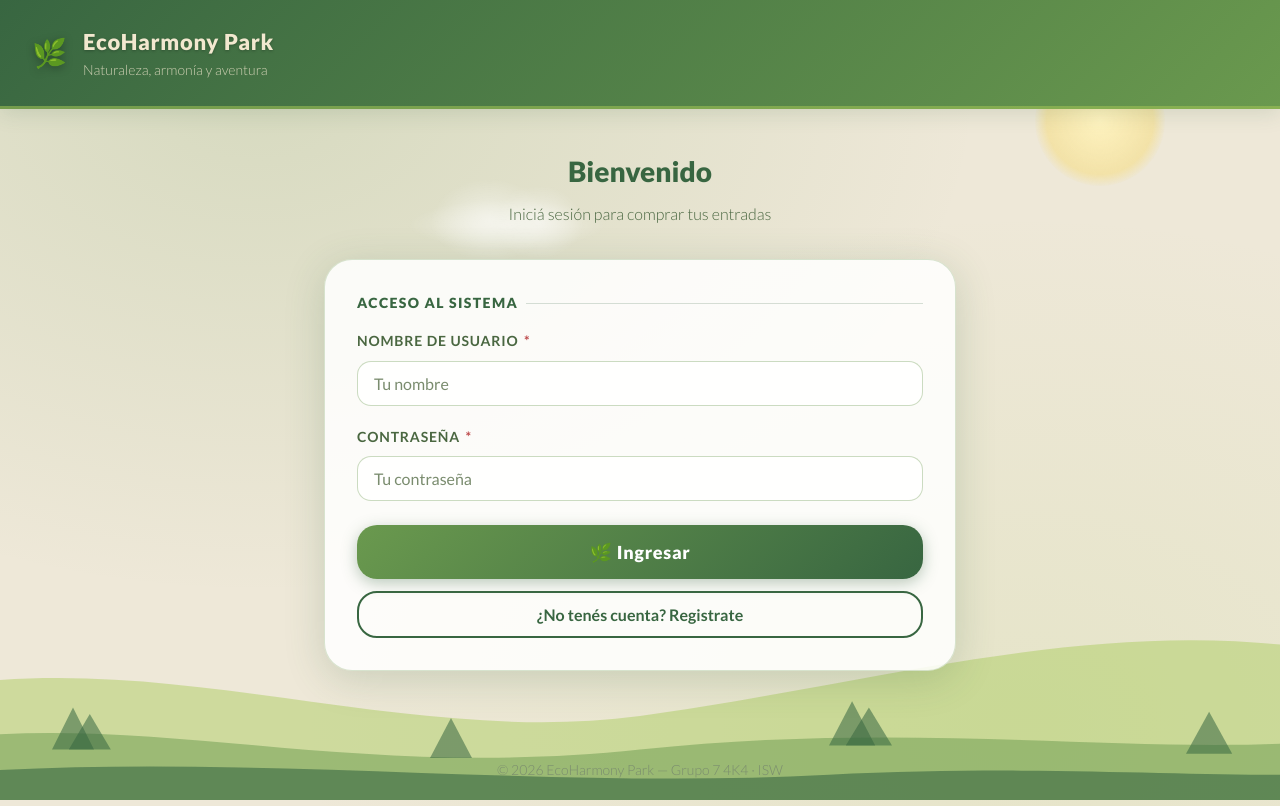
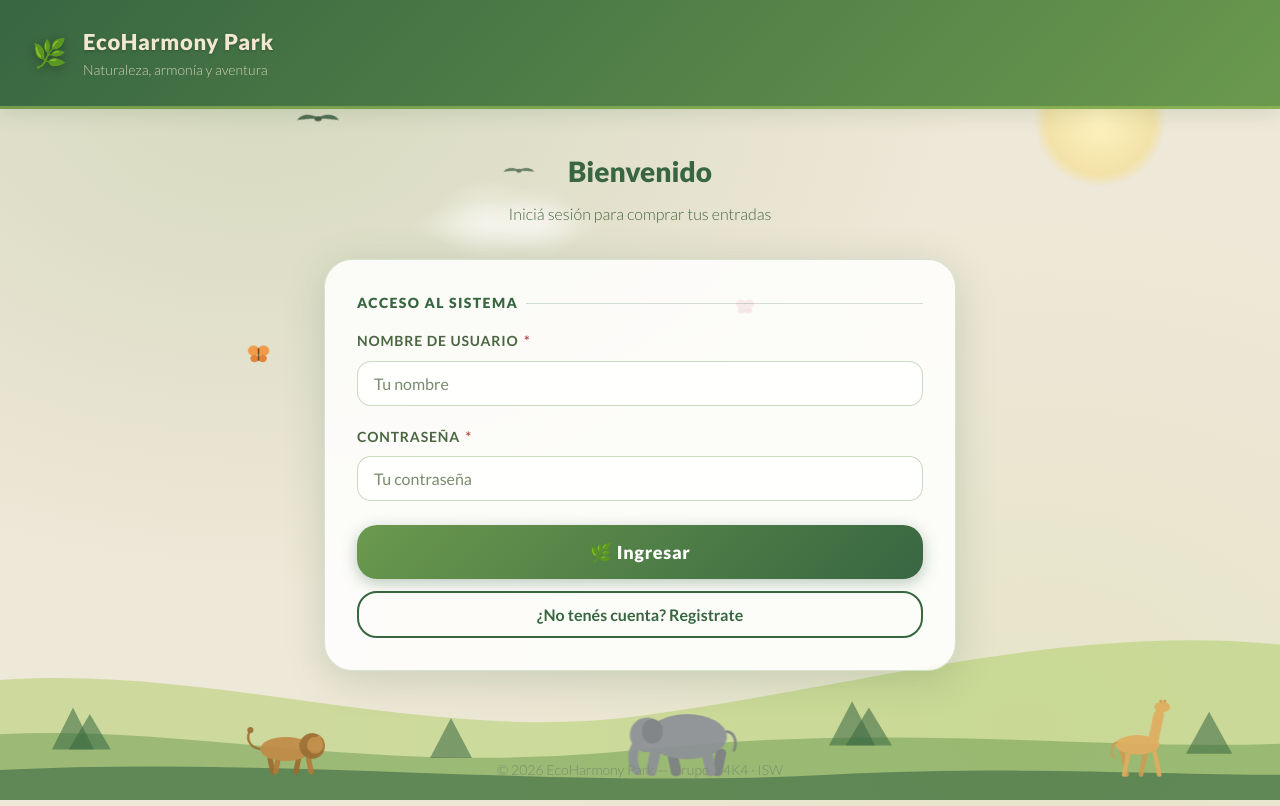
Before and after one commit to facundoRiccio/ISW_4K4_G7_1Q_2026, a React (Vite) app in the folder trabajos_practicos_evaluables/trabajo_evaluable_6/entrega-tp-6/frontend/: page / in a window 1280 px wide. Built offline with nearby package versions, Linux system fonts and the light colour scheme.

Commit message:
feat: ambiente animado del parque (león, elefante y jirafa caminando, pájaros y mariposas)

```diff
--- a/trabajos_practicos_evaluables/trabajo_evaluable_6/entrega-tp-6/frontend/src/components/ParkBackdrop.jsx
+++ b/trabajos_practicos_evaluables/trabajo_evaluable_6/entrega-tp-6/frontend/src/components/ParkBackdrop.jsx
@@ -46,6 +46,115 @@ const ParkBackdrop = () => {
           d='M0,300 C300,268 600,312 900,296 C1140,284 1300,304 1440,292 L1440,320 L0,320 Z'
         />
       </svg>
+
+      {/* León caminando: silueta SVG con patas que se mueven (no es un emoji) */}
+      <div className='creature walker'>
+        <svg className='walker__svg' viewBox='0 0 130 90' xmlns='http://www.w3.org/2000/svg'>
+          <g className='walker__body'>
+            {/* cola */}
+            <path d='M32 44 C 16 42 12 26 20 20' fill='none' stroke='#9c6b2f' strokeWidth='3' strokeLinecap='round' />
+            <circle cx='19' cy='19' r='4' fill='#9c6b2f' />
+            {/* patas (se balancean alternadas) */}
+            <rect className='leg leg-b' x='41' y='54' width='7' height='24' rx='3.5' fill='#9c6b2f' />
+            <rect className='leg leg-a' x='53' y='54' width='7' height='24' rx='3.5' fill='#b5793a' />
+            <rect className='leg leg-a' x='80' y='54' width='7' height='24' rx='3.5' fill='#9c6b2f' />
+            <rect className='leg leg-b' x='92' y='54' width='7' height='24' rx='3.5' fill='#b5793a' />
+            {/* cuerpo */}
+            <ellipse cx='66' cy='44' rx='34' ry='16' fill='#c08a45' />
+            {/* melena + cabeza + oreja */}
+            <circle cx='101' cy='40' r='17' fill='#9c6b2f' />
+            <circle cx='105' cy='39' r='11' fill='#c08a45' />
+            <circle cx='110' cy='30' r='3.5' fill='#c08a45' />
+          </g>
+        </svg>
+      </div>
+
+      {/* Elefante caminando (silueta SVG, sentido contrario al león) */}
+      <div className='creature walker walker--elephant'>
+        <svg className='walker__svg' viewBox='0 0 150 100' xmlns='http://www.w3.org/2000/svg'>
+          <g className='walker__body'>
+            {/* patas */}
+            <rect className='leg leg-b' x='34' y='60' width='12' height='32' rx='5' fill='#7d7f86' />
+            <rect className='leg leg-a' x='52' y='60' width='12' height='32' rx='5' fill='#8d9098' />
+            <rect className='leg leg-a' x='92' y='60' width='12' height='32' rx='5' fill='#7d7f86' />
+            <rect className='leg leg-b' x='110' y='60' width='12' height='32' rx='5' fill='#8d9098' />
+            {/* cuerpo */}
+            <ellipse cx='80' cy='46' rx='46' ry='26' fill='#8d9098' />
+            {/* cabeza */}
+            <circle cx='126' cy='44' r='20' fill='#8d9098' />
+            {/* oreja */}
+            <ellipse cx='120' cy='40' rx='12' ry='14' fill='#7d7f86' />
+            {/* trompa */}
+            <path d='M140 50 C 150 60 150 78 142 88 C 138 92 132 90 134 84 C 138 74 138 62 132 56' fill='#8d9098' />
+            {/* cola */}
+            <path d='M34 40 C 24 42 22 54 26 62' fill='none' stroke='#7d7f86' strokeWidth='3' strokeLinecap='round' />
+          </g>
+        </svg>
+      </div>
+
+      {/* Jirafa caminando (silueta SVG, alta y lenta) */}
+      <div className='creature walker walker--giraffe'>
+        <svg className='walker__svg' viewBox='0 0 120 140' xmlns='http://www.w3.org/2000/svg'>
+          <g className='walker__body'>
+            {/* patas largas */}
+            <rect className='leg leg-b' x='34' y='86' width='7' height='44' rx='3.5' fill='#cf9b52' />
+            <rect className='leg leg-a' x='46' y='86' width='7' height='44' rx='3.5' fill='#e0ad60' />
+            <rect className='leg leg-a' x='72' y='86' width='7' height='44' rx='3.5' fill='#cf9b52' />
+            <rect className='leg leg-b' x='84' y='86' width='7' height='44' rx='3.5' fill='#e0ad60' />
+            {/* cuerpo */}
+            <ellipse cx='62' cy='80' rx='34' ry='15' fill='#e0ad60' />
+            {/* cuello */}
+            <rect x='82' y='26' width='16' height='60' rx='8' fill='#e0ad60' transform='rotate(12 90 56)' />
+            {/* cabeza */}
+            <ellipse cx='100' cy='22' rx='12' ry='8' fill='#e0ad60' />
+            {/* osiconos (cuernitos) */}
+            <circle cx='98' cy='13' r='2.4' fill='#cf9b52' />
+            <circle cx='104' cy='13' r='2.4' fill='#cf9b52' />
+            {/* cola */}
+            <path d='M30 76 C 20 80 20 94 26 100' fill='none' stroke='#cf9b52' strokeWidth='3' strokeLinecap='round' />
+          </g>
+        </svg>
+      </div>
+
+      {/* Pájaros con aleteo real */}
+      <div className='creature bird-fly bird-fly--1'>
+        <svg className='bird__svg' viewBox='0 0 44 24' xmlns='http://www.w3.org/2000/svg'>
+          <path className='bird__wing bird__wing--l' d='M22 13 Q 12 3 2 9 Q 13 11 22 14 Z' fill='#3a5a40' />
+          <path className='bird__wing bird__wing--r' d='M22 13 Q 32 3 42 9 Q 31 11 22 14 Z' fill='#3a5a40' />
+          <ellipse cx='22' cy='14' rx='3.5' ry='2.4' fill='#2f4a35' />
+        </svg>
+      </div>
+      <div className='creature bird-fly bird-fly--2'>
+        <svg className='bird__svg' viewBox='0 0 44 24' xmlns='http://www.w3.org/2000/svg'>
+          <path className='bird__wing bird__wing--l' d='M22 13 Q 12 3 2 9 Q 13 11 22 14 Z' fill='#3a5a40' />
+          <path className='bird__wing bird__wing--r' d='M22 13 Q 32 3 42 9 Q 31 11 22 14 Z' fill='#3a5a40' />
+          <ellipse cx='22' cy='14' rx='3.5' ry='2.4' fill='#2f4a35' />
+        </svg>
+      </div>
+
+      {/* Mariposas revoloteando (vuelo en zigzag + aleteo) */}
+      <div className='creature butterfly butterfly--1'>
+        <svg className='butterfly__svg' viewBox='0 0 30 26' xmlns='http://www.w3.org/2000/svg'>
+          <g className='butterfly__wing'>
+            <ellipse cx='9' cy='9' rx='7' ry='6' fill='#ef9b4a' />
+            <ellipse cx='10' cy='18' rx='5' ry='4.2' fill='#e2843a' />
+            <ellipse cx='21' cy='9' rx='7' ry='6' fill='#ef9b4a' />
+            <ellipse cx='20' cy='18' rx='5' ry='4.2' fill='#e2843a' />
+          </g>
+          <rect x='14.2' y='6' width='1.6' height='15' rx='0.8' fill='#5a3b1a' />
+        </svg>
+      </div>
+      <div className='creature butterfly butterfly--2'>
+        <svg className='butterfly__svg' viewBox='0 0 30 26' xmlns='http://www.w3.org/2000/svg'>
+          <g className='butterfly__wing'>
+            <ellipse cx='9' cy='9' rx='7' ry='6' fill='#cf5b6e' />
+            <ellipse cx='10' cy='18' rx='5' ry='4.2' fill='#bc4749' />
+            <ellipse cx='21' cy='9' rx='7' ry='6' fill='#cf5b6e' />
+            <ellipse cx='20' cy='18' rx='5' ry='4.2' fill='#bc4749' />
+          </g>
+          <rect x='14.2' y='6' width='1.6' height='15' rx='0.8' fill='#5a3b1a' />
+        </svg>
+      </div>
     </div>
   )
 }
--- a/trabajos_practicos_evaluables/trabajo_evaluable_6/entrega-tp-6/frontend/src/index.css
+++ b/trabajos_practicos_evaluables/trabajo_evaluable_6/entrega-tp-6/frontend/src/index.css
@@ -179,6 +179,180 @@ svg {
 @keyframes drift {
   from { transform: translateX(-260px); }
   to { transform: translateX(100vw); }
+}
+
+/* ── Criaturas del parque (SVG con movimiento real) ── */
+.creature {
+  position: absolute;
+  left: 0;
+  top: 0;
+  z-index: 1;
+  pointer-events: none;
+  will-change: transform;
+}
+
+.creature svg {
+  display: block;
+  width: 100%;
+  height: auto;
+  overflow: visible;
+}
+
+/* León que camina sobre las colinas */
+.walker {
+  bottom: 2vh;
+  top: auto;
+  width: 98px;
+  opacity: 0.92;
+  animation: walk-ltr 44s linear infinite;
+  animation-delay: -6s;
+}
+
+.walker__body {
+  transform-box: fill-box;
+  transform-origin: center;
+  animation: walker-bob 0.6s ease-in-out infinite;
+}
+
+.leg {
+  transform-box: fill-box;
+  transform-origin: 50% 0%;
+}
+
+.leg-a { animation: leg-a 0.6s ease-in-out infinite; }
+.leg-b { animation: leg-b 0.6s ease-in-out infinite; }
+
+@keyframes leg-a {
+  0%, 100% { transform: rotate(16deg); }
+  50% { transform: rotate(-16deg); }
+}
+
+@keyframes leg-b {
+  0%, 100% { transform: rotate(-16deg); }
+  50% { transform: rotate(16deg); }
+}
+
+@keyframes walker-bob {
+  0%, 100% { transform: translateY(0); }
+  50% { transform: translateY(-2px); }
+}
+
+@keyframes walk-ltr {
+  from { transform: translateX(-16vw); }
+  to { transform: translateX(116vw); }
+}
+
+/* Elefante: más grande, lento y en sentido contrario (espejado) */
+.walker--elephant {
+  width: 130px;
+  animation: walk-rtl-walker 60s linear infinite;
+  animation-delay: -25s;
+}
+
+/* Jirafa: alta y bien lenta */
+.walker--giraffe {
+  width: 78px;
+  animation: walk-ltr 72s linear infinite;
+  animation-delay: -50s;
+}
+
+@keyframes walk-rtl-walker {
+  from { transform: translateX(116vw) scaleX(-1); }
+  to { transform: translateX(-16vw) scaleX(-1); }
+}
+
+/* Pájaros con aleteo */
+.bird-fly--1 {
+  top: 13%;
+  width: 46px;
+  opacity: 0.85;
+  animation: fly-ltr 30s linear infinite;
+  animation-delay: -3s;
+}
+
+.bird-fly--2 {
+  top: 20%;
+  width: 34px;
+  opacity: 0.7;
+  animation: fly-rtl 40s linear infinite;
+  animation-delay: -18s;
+}
+
+.bird__wing {
+  transform-box: view-box;
+  transform-origin: 22px 13px;
+}
+
+.bird__wing--l { animation: flap-l 0.5s ease-in-out infinite; }
+.bird__wing--r { animation: flap-r 0.5s ease-in-out infinite; }
+
+@keyframes flap-l {
+  0%, 100% { transform: rotate(-18deg); }
+  50% { transform: rotate(14deg); }
+}
+
+@keyframes flap-r {
+  0%, 100% { transform: rotate(18deg); }
+  50% { transform: rotate(-14deg); }
+}
+
+@keyframes fly-ltr {
+  from { transform: translateX(-12vw); }
+  to { transform: translateX(112vw); }
+}
+
+@keyframes fly-rtl {
+  from { transform: translateX(112vw) scaleX(-1); }
+  to { transform: translateX(-12vw) scaleX(-1); }
+}
+
+/* Mariposas: vuelo en zigzag + aleteo */
+.butterfly--1 {
+  width: 26px;
+  animation: meander-1 26s linear infinite;
+}
+
+.butterfly--2 {
+  width: 22px;
+  opacity: 0.9;
+  animation: meander-2 33s linear infinite;
+  animation-delay: -9s;
+}
+
+.butterfly__wing {
+  transform-box: view-box;
+  transform-origin: 15px 13px;
+  animation: bflap 0.22s ease-in-out infinite;
+}
+
+@keyframes bflap {
+  0%, 100% { transform: scaleX(1); }
+  50% { transform: scaleX(0.3); }
+}
+
+@keyframes meander-1 {
+  0% { transform: translate(-8vw, 56vh); }
+  20% { transform: translate(18vw, 42vh); }
+  40% { transform: translate(40vw, 58vh); }
+  60% { transform: translate(63vw, 40vh); }
+  80% { transform: translate(85vw, 55vh); }
+  100% { transform: translate(112vw, 45vh); }
+}
+
+@keyframes meander-2 {
+  0% { transform: translate(112vw, 34vh); }
+  25% { transform: translate(80vw, 50vh); }
+  50% { transform: translate(50vw, 33vh); }
+  75% { transform: translate(22vw, 49vh); }
+  100% { transform: translate(-8vw, 38vh); }
+}
+
+/* Respeta a quien prefiere menos movimiento */
+@media (prefers-reduced-motion: reduce) {
+  .creature,
+  .park-backdrop__cloud {
+    display: none;
+  }
 }
 
 /* Sectores del parque (card del panel lateral) */
```
